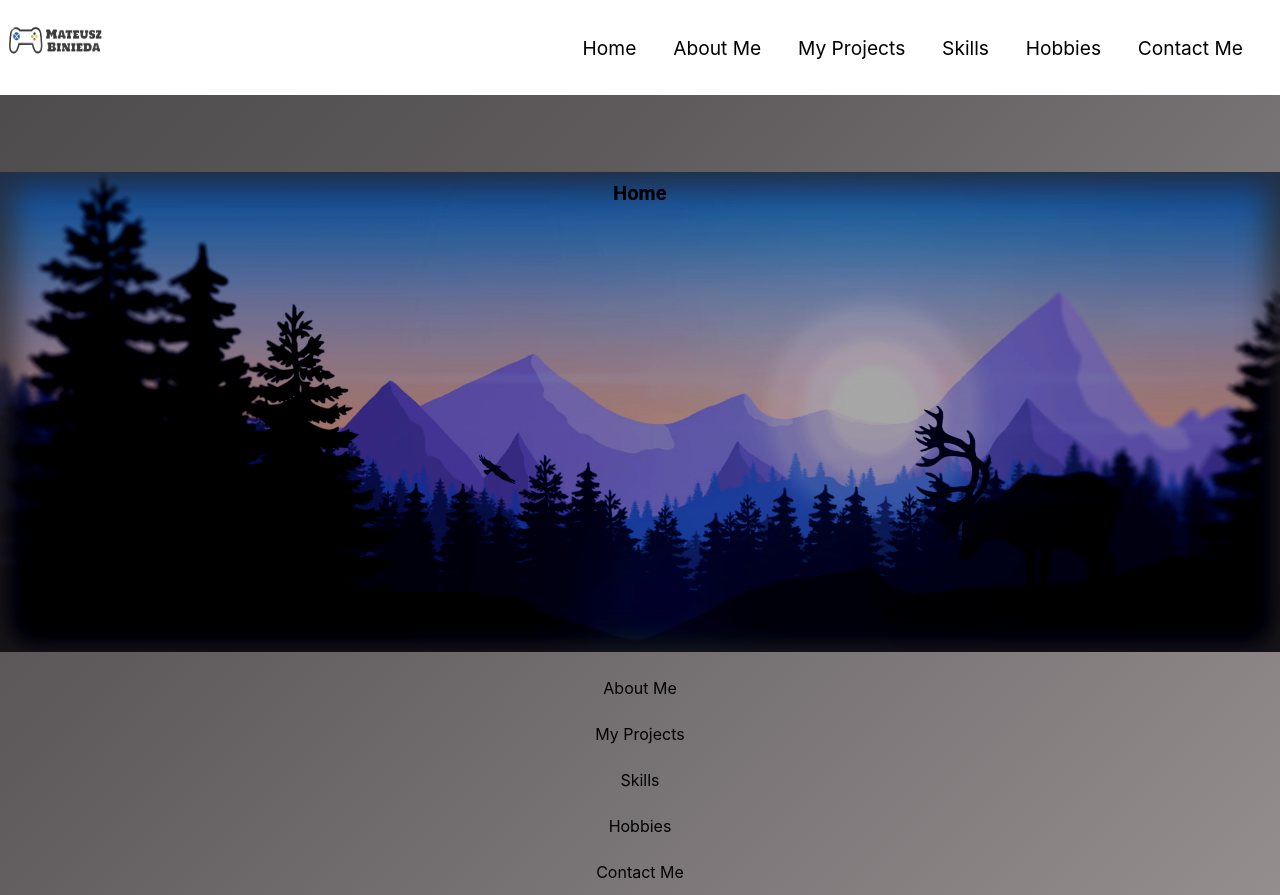
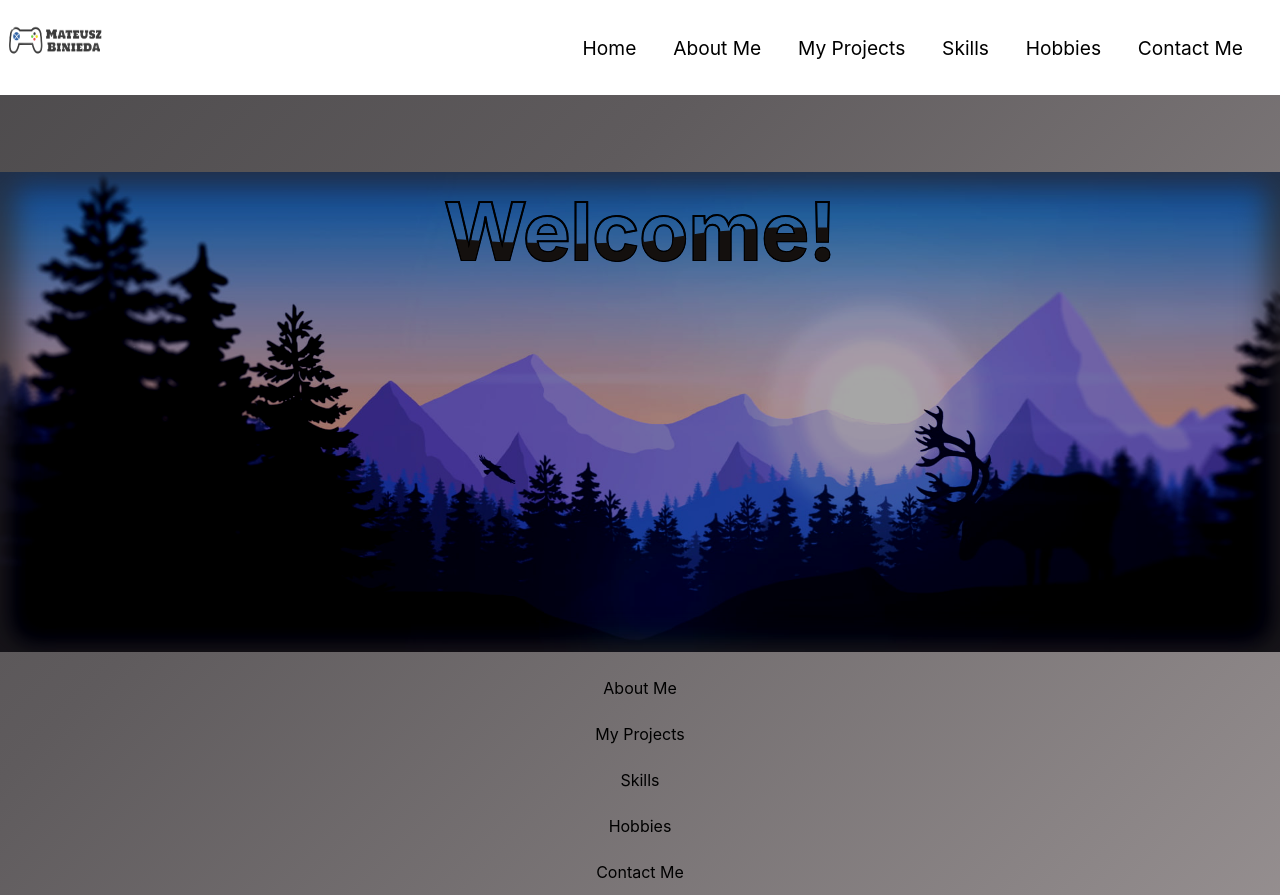
Before and after one commit to Arssin/Portfolio-Mateusz-Binieda, a React (Create React App) app: page / in a window 1280 px wide. Built offline with nearby package versions, Linux system fonts and the light colour scheme.

Commit message:
Add animated welcome text

```diff
--- a/src/Components/HomeBody/HomeBody.js
+++ b/src/Components/HomeBody/HomeBody.js
@@ -5,8 +5,9 @@ export function HomeBody() {
     <div className={styles.body}>
       <section className={styles.home}>
         <div className={styles.welcome}>
-          <div className={styles.tloText}>
-            <h3>Home</h3>
+          <div className={styles.backgroundText}>
+            <h2 className={styles.welcomeText}>Welcome!</h2>
+            <h2 className={styles.welcomeText2}>Welcome!</h2>
           </div>
         </div>
       </section>
--- a/src/Components/HomeBody/Homebody.module.scss
+++ b/src/Components/HomeBody/Homebody.module.scss
@@ -34,7 +34,36 @@
     filter: contrast(1.35) brightness(0.65);
     -webkit-box-shadow: inset 1px 1px 28px 15px rgba(112, 99, 99, 0.71);
     box-shadow: inset 1px 1px 28px 15px rgba(82, 77, 77, 0.71);
-    .tloText {
+
+    .backgroundText {
+      display: flex;
+      justify-content: center;
+      h2 {
+        color: #fff;
+        font-size: 5em;
+        position: absolute;
+      }
+
+      .welcomeText {
+        color: transparent;
+        -webkit-text-stroke: 2px #0f0e0e;
+      }
+
+      .welcomeText2 {
+        color: #383331;
+        animation: animate 4s ease-in-out infinite;
+      }
     }
   }
 }
+
+@keyframes animate {
+  0%,
+  100% {
+    clip-path: polygon(0% 45%, 16% 44%, 33% 50%, 54% 60%, 70% 61%, 84% 59%, 100% 52%, 100% 100%, 0% 100%);
+  }
+
+  50% {
+    clip-path: polygon(0% 60%, 15% 65%, 34% 66%, 51% 62%, 67% 50%, 84% 45%, 100% 46%, 100% 100%, 0% 100%);
+  }
+}
```
